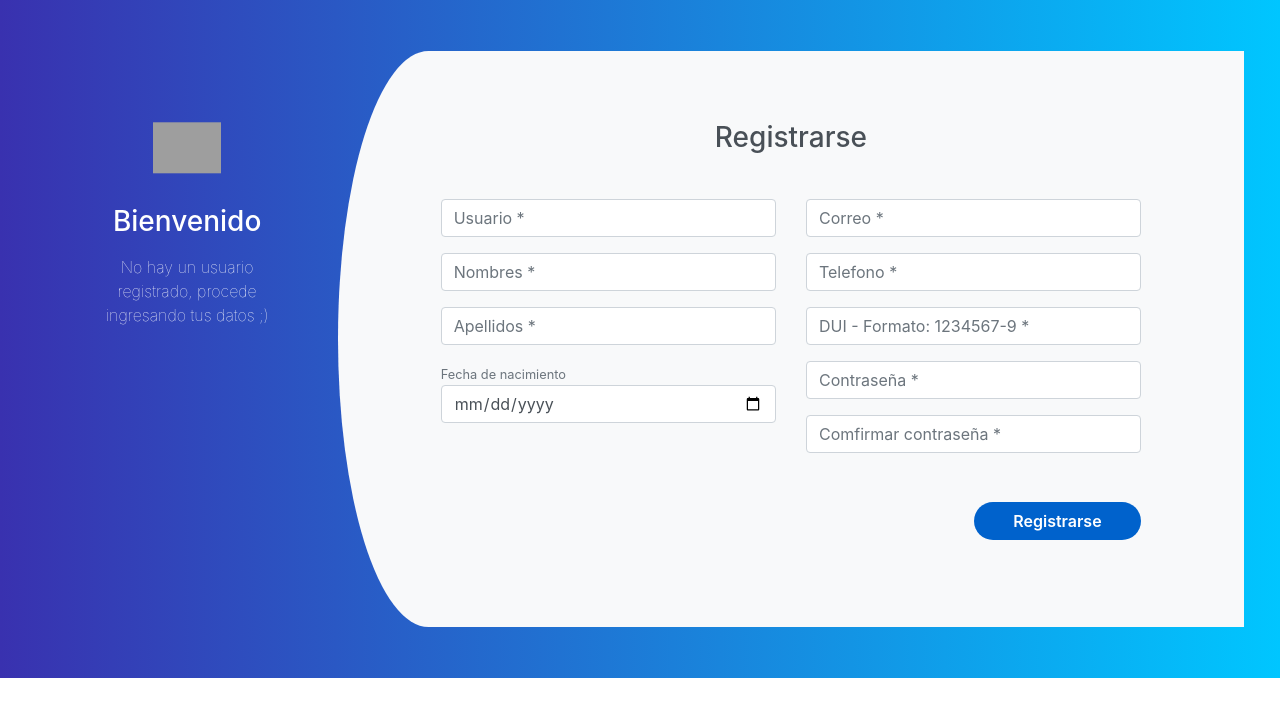
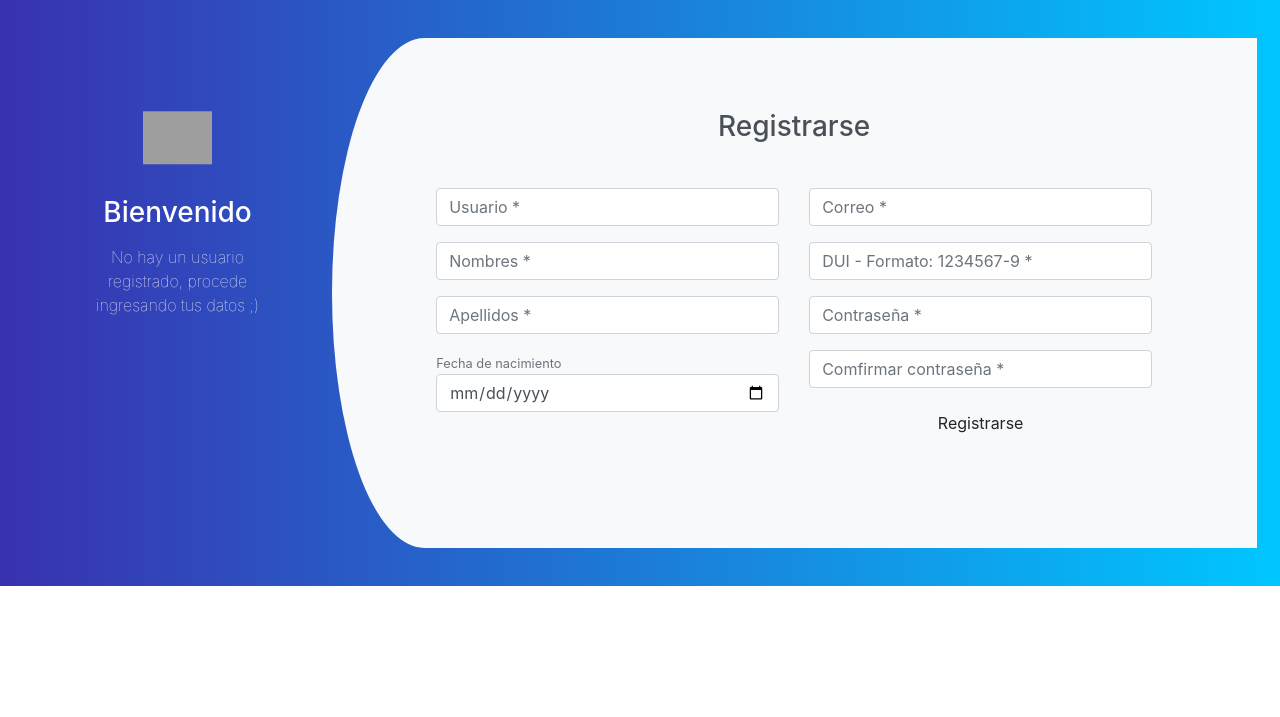
Before and after one commit to blurerp/Tienda-VindeTerre, a PHP site: page /register.php in a window 1280 px wide. Shown: the top 717 px of the page. Run offline with PHP 8.4, Linux system fonts and the light colour scheme; grey boxes are pictures that could not be loaded.

Commit message:
actualizacion util

```diff
--- a/core/controllers/dashboard/account.js
+++ b/core/controllers/dashboard/account.js
@@ -11,7 +11,7 @@
             let current = window.location.pathname;
 
             if (current == '/Tienda-vindeterre/views/dashboard/register.php') {
-                // Si ya existe un usuario registrado se envía a iniciar sesión, de lo contrario se pide crear el primero.
+
                 if (response.status) {
                     sweetAlert(3, response.message, 'index.php');
                 } else {
@@ -19,7 +19,7 @@
                 }
 
             } else {
-                //Si un usuario existe un usuario, se deve autenticar, si no se crea el mimsmo
+
                 if (response.status) {
                     sweetAlert(4, 'Debe autenticarse para ingresar', null);
                 } else {
@@ -28,7 +28,6 @@
             }
         })
         .fail(function (jqXHR) {
-            // Se verifica si la API ha respondido para mostrar la respuesta, de lo contrario se presenta el estado de la petición.
             if (jqXHR.status == 200) {
                 console.log(jqXHR.responseText);
             } else {
--- a/core/controllers/dashboard/users.js
+++ b/core/controllers/dashboard/users.js
@@ -2,7 +2,7 @@
 // Constante para establecer la ruta y parámetros de comunicación con la API.
 const API_USUARIOS = '../../core/api/dashboard/usuarios.php?action=';
 
-// Método que se ejecuta cuando el documento está listo.
+
 $( document ).ready(function() {
     // Se llama a la función que obtiene los registros para llenar la tabla. Se encuentra en el archivo components.js
     readRows( API_USUARIOS );
@@ -14,7 +14,7 @@
     let content = '';
     // Se recorre el conjunto de registros (dataset) fila por fila a través del objeto row.
     dataset.forEach(function( row ) {
-        // Se crean y concatenan las filas de la tabla con los datos de cada registro.
+
         content += `
             <tr>
                 <td>${row.apellidos_usuario}</td>
--- a/resources/css/styles.css
+++ b/resources/css/styles.css
@@ -2,7 +2,7 @@
 /*Estilos de registro dashboard (register.php)*/
 .register{
     background: -webkit-linear-gradient(left, #3931af, #00c6ff);
-    padding: 4%;
+    padding: 3%;
 }
 .register-left{
     text-align: center;
--- a/views/dashboard/register.php
+++ b/views/dashboard/register.php
@@ -1,4 +1,3 @@
-
 <!DOCTYPE html>
 <html lang="en">
 
@@ -22,53 +21,53 @@
 
             </div>
             <div class="col-md-9 register-right">
-
+                <form method="post" id="register-form">
                     <div class="tab-content" id="myTabContent">
                         <div class="tab-pane fade show active" id="home" role="tabpanel" aria-labelledby="home-tab">
                             <h3 class="register-heading">Registrarse</h3>
+
                             <div class="row register-form">
+
                                 <div class="col-md-6">
                                     <div class="form-group">
-                                    <input type="text" class="form-control" placeholder="Usuario *" value="" />
+                                        <input name="usuario" id="usuario" type="text" class="form-control" placeholder="Usuario *" value="" />
                                     </div>
                                     <div class="form-group">
-                                    <input type="text" class="form-control" placeholder="Nombres *" value="" />
+                                        <input name="nombre_usuario" id="nombre_usuario" type="text" class="form-control" placeholder="Nombres *" value="" />
                                     </div>
                                     <div class="form-group">
-                                    <input type="text" class="form-control" placeholder="Apellidos *" value="" />
+                                        <input name="apellido_usuario" id="apellido_usuario" type="text" class="form-control" placeholder="Apellidos *" value="" />
                                     </div>
                                     <div class="form-group">
                                         <span class="small text-secondary">Fecha de nacimiento</span>
-                                    <input type="date" class="form-control" placeholder="Fecha de nacimiento *"
-                                        value="" />
+                                        <input name="fecha_nacimiento" id="fecha_nacimiento" type="date" class="form-control" placeholder="Fecha de nacimiento *" value="" />
                                     </div>
 
                                 </div>
                                 <div class="col-md-6">
                                     <div class="form-group">
-                                    <input type="email" class="form-control" placeholder="Correo *" value="" />
+                                        <input name="email_usuario" id="email_usuario" type="email" class="form-control" placeholder="Correo *" value="" />
+                                    </div>
+
+                                    <div class="form-group">
+                                        <input name="dui_usuario" id="dui_usuario" type="text" minlength="10" maxlength="10" class="form-control" placeholder="DUI - Formato: 1234567-9 *" value="" />
                                     </div>
                                     <div class="form-group">
-                                    <input type="text" minlength="8" maxlength="8" name="txtEmpPhone"
-                                        class="form-control" placeholder="Telefono *" value="" />
+                                        <input name="contrasenia_usuario" id="contrasenia_usuario" type="password" class="form-control" placeholder="Contraseña *" value="" />
                                     </div>
                                     <div class="form-group">
-                                    <input type="text" minlength="10" maxlength="10" name="txtEmpPhone"
-                                        class="form-control" placeholder="DUI - Formato: 1234567-9 *" value="" />
-                                </div>
-                                <div class="form-group">
-                                    <input type="password" class="form-control" placeholder="Contraseña *" value="" />
-                                </div>
-                                <div class="form-group">
-                                    <input type="password" class="form-control" placeholder="Comfirmar contraseña *"
-                                        value="" />
+                                        <input name="contrasenia_usuario2" id="contrasenia_usuario2" type="password" class="form-control" placeholder="Comfirmar contraseña *" value="" />
                                     </div>
 
+                                    <button class='btn btn-block bg' type="submit">
+                                            <p class='txt-black'>Registrarse</p>
+                                    </button>
 
 
-                                <input type="submit" class="btnRegister" value="Registrarse" />
                                 </div>
+
                             </div>
+                </form>
             </div>
         </div>
     </div>
@@ -82,6 +81,9 @@
     <script type="text/javascript" src="../../resources/js/sweetalert.min.js"></script>
     <script type="text/javascript" src="../../resources/js/datatables.min.js"></script>
     <script type="text/javascript" src="../../core/helpers/components.js"></script>
+    <script type="text/javascript" src="../../core/controllers/dashboard/register.js"></script>
+
+
 </body>
 
 </html>
```
Also changed, not shown: core/api/dashboard/usuarios.php (+12 -12 lines), core/helpers/validator.php (+12 -0 lines), core/models/usuarios.php (+13 -1 lines). Lines whose indentation alone changed are shown as unchanged.
